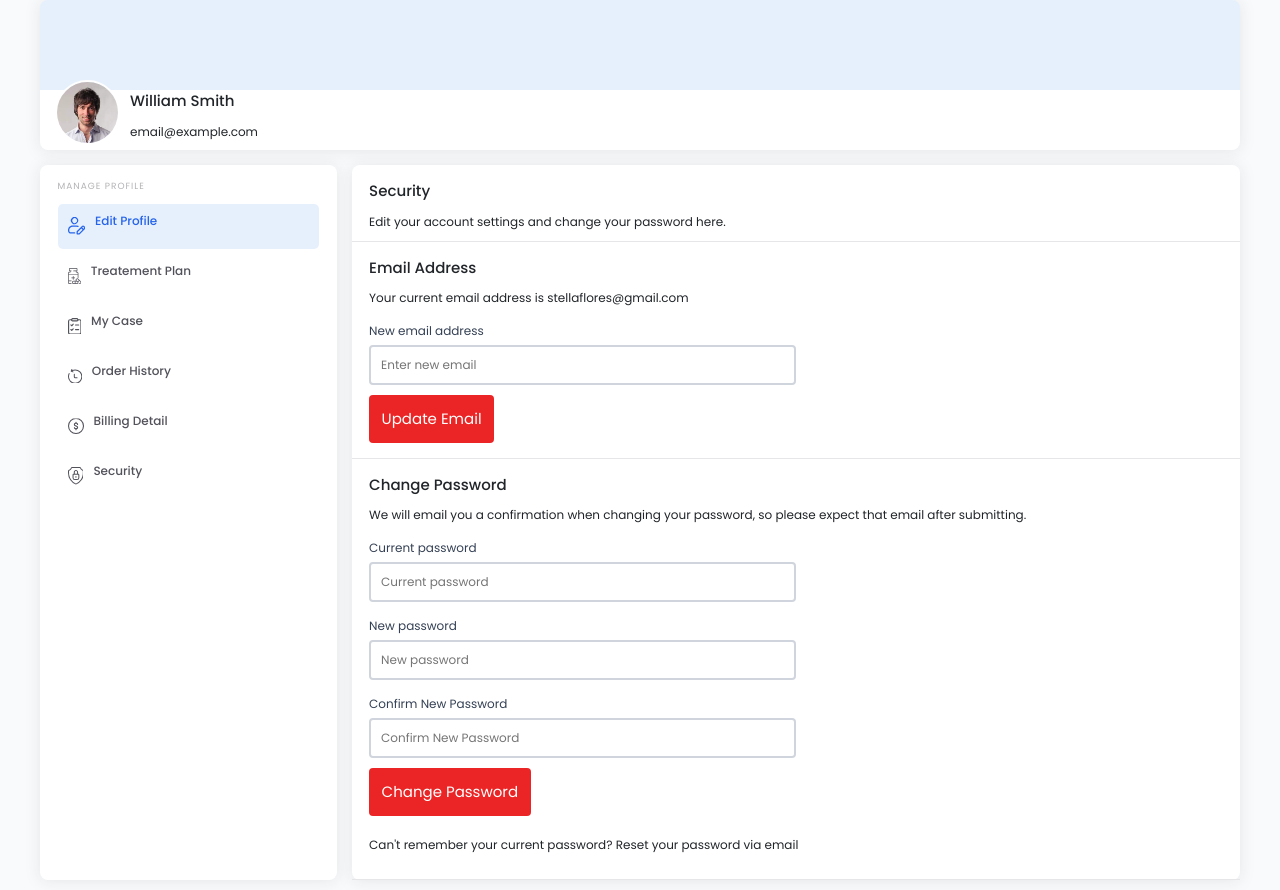
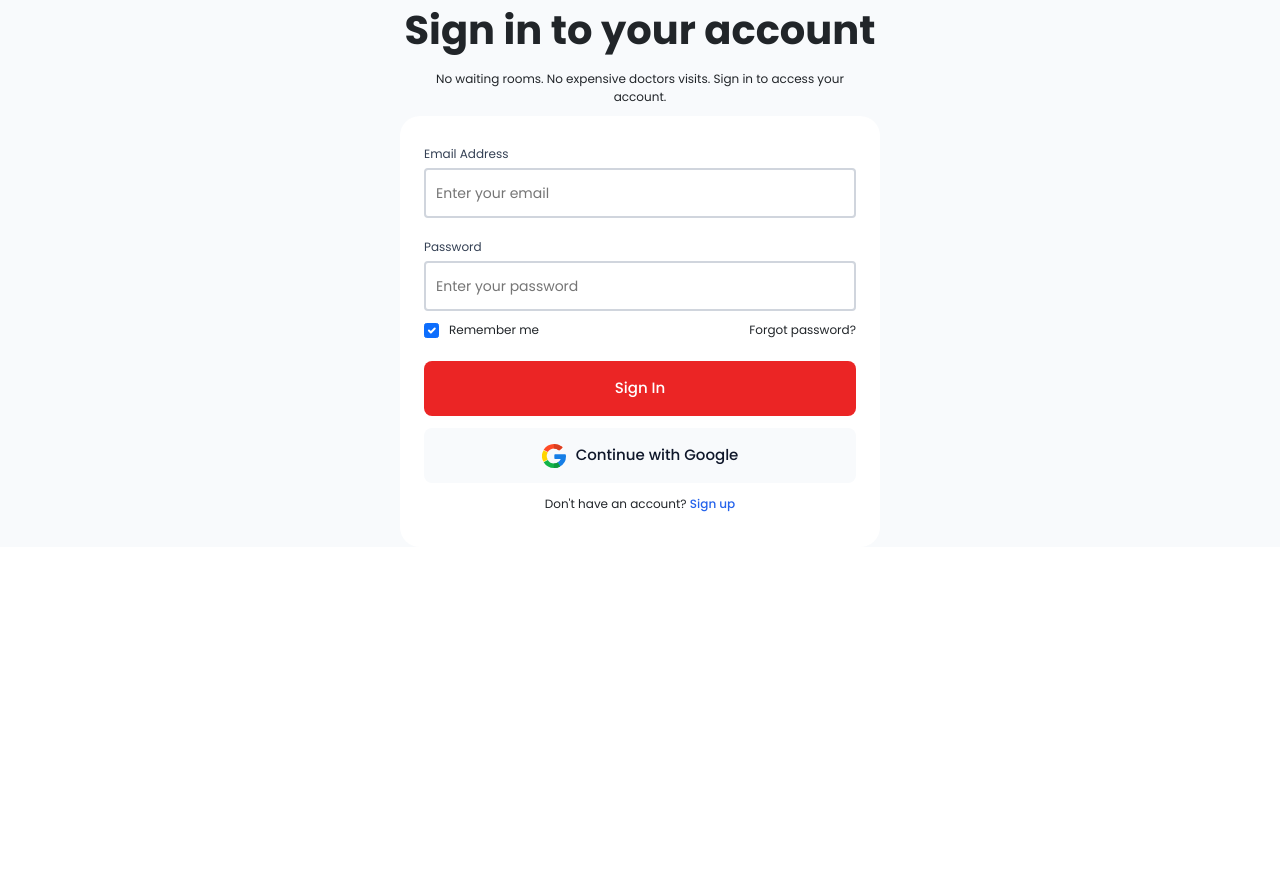
Before and after one commit to anth226/fivercornersrx, a React (Create React App) app: page / in a window 1280 px wide. Shown: the top 890 px of the page. After the commit the page ends 800 px from the top, so only its background shows below. Built offline with nearby package versions, Linux system fonts and the light colour scheme.

Commit message:
Implemented Signin Screen

```diff
--- a/package.json
+++ b/package.json
@@ -10,10 +10,12 @@
     "@types/node": "^16.18.18",
     "@types/react": "^18.0.28",
     "@types/react-dom": "^18.0.11",
+    "@types/react-router-dom": "^5.3.3",
     "bootstrap": "^5.2.3",
     "react": "^18.2.0",
     "react-bootstrap": "^2.7.2",
     "react-dom": "^18.2.0",
+    "react-router-dom": "^6.9.0",
     "react-scripts": "5.0.1",
     "typescript": "^4.9.5",
     "web-vitals": "^2.1.4"
--- a/src/App.tsx
+++ b/src/App.tsx
@@ -3,12 +3,17 @@ import logo from './logo.svg';
 import './App.css';
 import UserDashboard from './Pages/UserDashboard/UserDashboard';
 import 'bootstrap/dist/css/bootstrap.min.css';
+import { BrowserRouter } from 'react-router-dom';
+import SignIn from './Pages/SignIn/SignIn';
 
 function App() {
   return (
-    <div className="App">
-      <UserDashboard />
-    </div>
+    <BrowserRouter>
+      <div className="App">
+        {/* <UserDashboard /> */}
+        <SignIn />
+      </div>
+    </BrowserRouter>
   );
 }
 
--- a/src/Components/InputComponent/InputComponent.tsx
+++ b/src/Components/InputComponent/InputComponent.tsx
@@ -5,12 +5,13 @@ type Props = {
     type: string;
     placeholder: string;
     label: string;
+    bigInput?: boolean;
 }
 
-const InputComponent: React.FC<Props> = ({ type, placeholder, label }) => {
+const InputComponent: React.FC<Props> = ({ bigInput = false, type, placeholder, label }) => {
     return (<div className={styles.inputContainer}>
         <p className={styles.primaryText}>{label}</p>
-        <input type={type} placeholder={placeholder} />
+        <input className={bigInput ? styles.bigInput : ""} type={type} placeholder={placeholder} />
     </div>);
 }
 
--- a/src/Components/InputComponent/inputcomponent.module.scss
+++ b/src/Components/InputComponent/inputcomponent.module.scss
@@ -24,4 +24,9 @@ $basic_font_size: 1.2rem;
         padding: 0.5rem 1rem;
 
     }
+
+    .bigInput {
+        height: 5rem;
+        font-size: calc($basic_font_size + 0.2rem);
+    }
 }
--- /dev/null
+++ b/src/Pages/SignIn/SignIn.tsx
@@ -0,0 +1,34 @@
+import React from 'react';
+import InputComponent from '../../Components/InputComponent/InputComponent';
+import styles from "./signin.module.scss";
+import { Container, Form } from "react-bootstrap";
+import GoogleIcon from "../../assets/icons/google.svg"
+
+const SignIn: React.FC = () => {
+    return (<div className={styles.screenContainer}>
+        <div className={styles.contentContainer}>
+            <p className={styles.pageHead}>Sign in to your account</p>
+            <p className={styles.primaryText + " " + styles.secondaryPageText}>No waiting rooms. No expensive doctors visits. Sign in to access your account.</p>
+            <div className={styles.formContainer}>
+                <InputComponent bigInput={true} type="text" placeholder="Enter your email" label="Email Address" />
+                <br />
+                <InputComponent bigInput={true} type="password" placeholder="Enter your password" label="Password" />
+                <div className={styles.rowContent}>
+                    <div className={styles.remebermeCheckboxContainer}>
+                        <Form.Check.Input className={styles.rememberMecheckbox}
+                            checked={true}
+                            onChange={() => { }}
+                        />
+                        <p className={styles.primaryText}>Remember me</p>
+                    </div>
+                    <p className={styles.primaryText + " " + styles.forgotPassText}>Forgot password?</p>
+                </div>
+                <button className={styles.formBtn + " " + styles.dangerBtn}>Sign In</button>
+                <button className={styles.formBtn + " " + styles.secondaryBtn}><img src={GoogleIcon} />Continue with Google</button>
+                <p style={{ textAlign: "center" }} className={styles.primaryText}>Don't have an account? <span>Sign up</span></p>
+            </div>
+        </div>
+    </div>);
+}
+
+export default SignIn;
--- /dev/null
+++ b/src/Pages/SignIn/signin.module.scss
@@ -0,0 +1,131 @@
+$main_background_color: #F8FAFC;
+$content_padding: 1.5rem 1.75rem;
+$basic_font_size: 1.2rem;
+$important_font_size: 1.5rem;
+$dull_color: #E6E6E8;
+$danger_color: #E53F3C;
+$secondary_color: #B3B3B6;
+$danger_btn_fill_color: #EB2525;
+
+.headText {
+    font-size: $important_font_size;
+    font-weight: 500;
+}
+
+.primaryText {
+    font-size: $basic_font_size;
+
+    span {
+        color: #2563EB;
+        font-weight: 500;
+    }
+}
+
+.pageHead {
+    font-size: 4rem;
+    font-weight: bold;
+}
+
+.screenContainer {
+    width: 100%;
+    height: auto;
+    margin: 0;
+    padding: 0;
+    display: flex;
+    justify-content: center;
+    background-color: #F8FAFC;
+
+    .contentContainer {
+        width: 100%;
+        height: auto;
+        margin: 0;
+        max-width: 1200px;
+
+        .pageHead,
+        .secondaryPageText {
+            // padding: 0 2rem;
+            max-width: 48rem;
+            margin: 0 auto;
+            text-align: center;
+        }
+
+        .secondaryPageText {
+
+            padding: 1rem 2rem;
+        }
+
+        .formContainer {
+            width: 48rem;
+            height: auto;
+            margin: 0 auto;
+            background-color: white;
+
+            padding: 2.4rem;
+            border-radius: 20px;
+
+            .rowContent {
+                display: flex;
+                justify-content: space-between;
+
+                .remebermeCheckboxContainer {
+                    height: auto;
+                    display: flex;
+                    align-items: center;
+                    width: 50%;
+
+                    .rememberMecheckbox {
+                        width: 1.5rem;
+                        height: 1.5rem;
+                        margin: 0;
+                        padding: 0;
+                        margin-right: 1rem;
+                    }
+
+                    p {
+                        margin-top: 1rem;
+                    }
+                }
+
+                .forgotPassText {
+                    width: 50%;
+                    margin-top: 1rem;
+                    text-align: right;
+                }
+            }
+
+            .formBtn {
+                width: 100%;
+                height: 5.5rem;
+
+                font-size: $important_font_size;
+                color: white;
+
+                border-radius: 8px;
+                outline: none;
+                border: 0;
+
+                font-size: $important_font_size;
+                font-weight: 500;
+
+                display: flex;
+                align-items: center;
+                justify-content: center;
+
+                img {
+                    margin-right: 1rem;
+                }
+
+                margin: 1.2rem 0;
+            }
+
+            .dangerBtn {
+                background-color: $danger_btn_fill_color;
+            }
+
+            .secondaryBtn {
+                color: #0F172A;
+                background-color: $main_background_color;
+            }
+        }
+    }
+}
--- a/src/Pages/UserDashboard/UserDashboard.tsx
+++ b/src/Pages/UserDashboard/UserDashboard.tsx
@@ -15,8 +15,19 @@ import MyCase from '../../Components/MyCase/MyCase';
 import OrderHistory from '../../Components/OrderHistory/OrderHistory';
 import BillingDetails from '../../Components/BillingDetails/BillingDetails';
 import Security from '../../Components/Security/Security';
+import { BrowserRouter, Routes, Route } from 'react-router-dom';
+import { Link } from 'react-router-dom';
+import { useLocation } from 'react-router-dom'
+
 
 const UserDashboard: React.FC = () => {
+    const location = useLocation();
+    console.log(location.pathname);
+
+    const checkPath = (path: string) => {
+        return location.pathname == path ? true : false
+    }
+
     return (<div className={styles.pageContainer}>
         <div className={styles.contentContainer}>
             <div className={styles.coverSection}>
@@ -30,38 +41,53 @@ const UserDashboard: React.FC = () => {
             <div className={styles.dashboardContainer}>
                 <div className={styles.sidebarContainer}>
                     <p className={styles.sidebarHead}>MANAGE PROFILE</p>
-                    <div className={styles.sidebarItem + " " + styles.selectedSidebarItem}>
+                    <Link style={{ textDecoration: "none" }} to="/">
+                        <div className={checkPath("/") ? styles.sidebarItem + " " + styles.selectedSidebarItem : styles.sidebarItem}>
                             <ProfileIcon />
                             <p>Edit Profile</p>
                         </div>
-                    <div className={styles.sidebarItem}>
+                    </Link>
+                    <Link style={{ textDecoration: "none" }} to="/treatmentplan">
+                        <div className={checkPath("/treatmentplan") ? styles.sidebarItem + " " + styles.selectedSidebarItem : styles.sidebarItem}>
                             <TreatementPlanIcon />
                             <p>Treatement Plan</p>
                         </div>
-                    <div className={styles.sidebarItem}>
+                    </Link>
+                    <Link style={{ textDecoration: "none" }} to="/mycase">
+                        <div className={checkPath("/mycase") ? styles.sidebarItem + " " + styles.selectedSidebarItem : styles.sidebarItem}>
                             <MyCaseIcon />
                             <p>My Case</p>
                         </div>
-                    <div className={styles.sidebarItem}>
+                    </Link>
+                    <Link style={{ textDecoration: "none" }} to="/orderhistory">
+                        <div className={checkPath("/orderhistory") ? styles.sidebarItem + " " + styles.selectedSidebarItem : styles.sidebarItem}>
                             <OrderHistoryIcon />
                             <p>Order History</p>
                         </div>
-                    <div className={styles.sidebarItem}>
+                    </Link>
+                    <Link style={{ textDecoration: "none" }} to="/billingdetails">
+                        <div className={checkPath("/billingdetails") ? styles.sidebarItem + " " + styles.selectedSidebarItem : styles.sidebarItem}>
                             <BillingDetailIcon />
                             <p>Billing Detail</p>
                         </div>
-                    <div className={styles.sidebarItem}>
+                    </Link>
+                    <Link style={{ textDecoration: "none" }} to="/security">
+                        <div className={checkPath("/security") ? styles.sidebarItem + " " + styles.selectedSidebarItem : styles.sidebarItem}>
                             <SecurityIcon />
                             <p>Security</p>
                         </div>
+                    </Link>
+
                 </div>
                 <div className={styles.dashContent}>
-                    {/* <EditProfile /> */}
-                    {/* <TreatmentPlan /> */}
-                    {/* <MyCase /> */}
-                    {/* <OrderHistory /> */}
-                    {/* <BillingDetails /> */}
-                    <Security />
+                    <Routes>
+                        <Route path="/" element={<EditProfile />} />
+                        <Route path="/treatmentplan" element={<TreatmentPlan />} />
+                        <Route path="/mycase" element={<MyCase />} />
+                        <Route path="/orderhistory" element={<OrderHistory />} />
+                        <Route path="/billingdetails" element={<BillingDetails />} />
+                        <Route path="/security" element={<Security />} />
+                    </Routes>
                 </div>
             </div>
         </div>
--- a/src/Pages/UserDashboard/userdashboard.module.scss
+++ b/src/Pages/UserDashboard/userdashboard.module.scss
@@ -94,7 +94,7 @@ $danger_btn_fill_color: #EB2525;
                 .sidebarItem {
                     display: flex;
                     align-items: center;
-                    padding: 0.85rem 1rem;
+                    padding: 0.5rem 1rem;
                     border-radius: 5px;
                     margin: 0.5rem 0;
                     cursor: pointer;
@@ -102,6 +102,7 @@ $danger_btn_fill_color: #EB2525;
 
                     p {
                         margin-left: 1rem;
+                        margin-top: 1rem;
                         color: #52525B;
                         font-weight: 500;
                         font-size: $basic_font_size;
--- a/src/index.tsx
+++ b/src/index.tsx
@@ -8,9 +8,7 @@ const root = ReactDOM.createRoot(
   document.getElementById('root') as HTMLElement
 );
 root.render(
-  <React.StrictMode>
-    <App />
-  </React.StrictMode>
+  <App />
 );
 
 // If you want to start measuring performance in your app, pass a function
```
Also changed, not shown: src/assets/icons/google.svg (added), 1 other file (tests, documents, lock files or other folders). Lines whose indentation alone changed are shown as unchanged.
